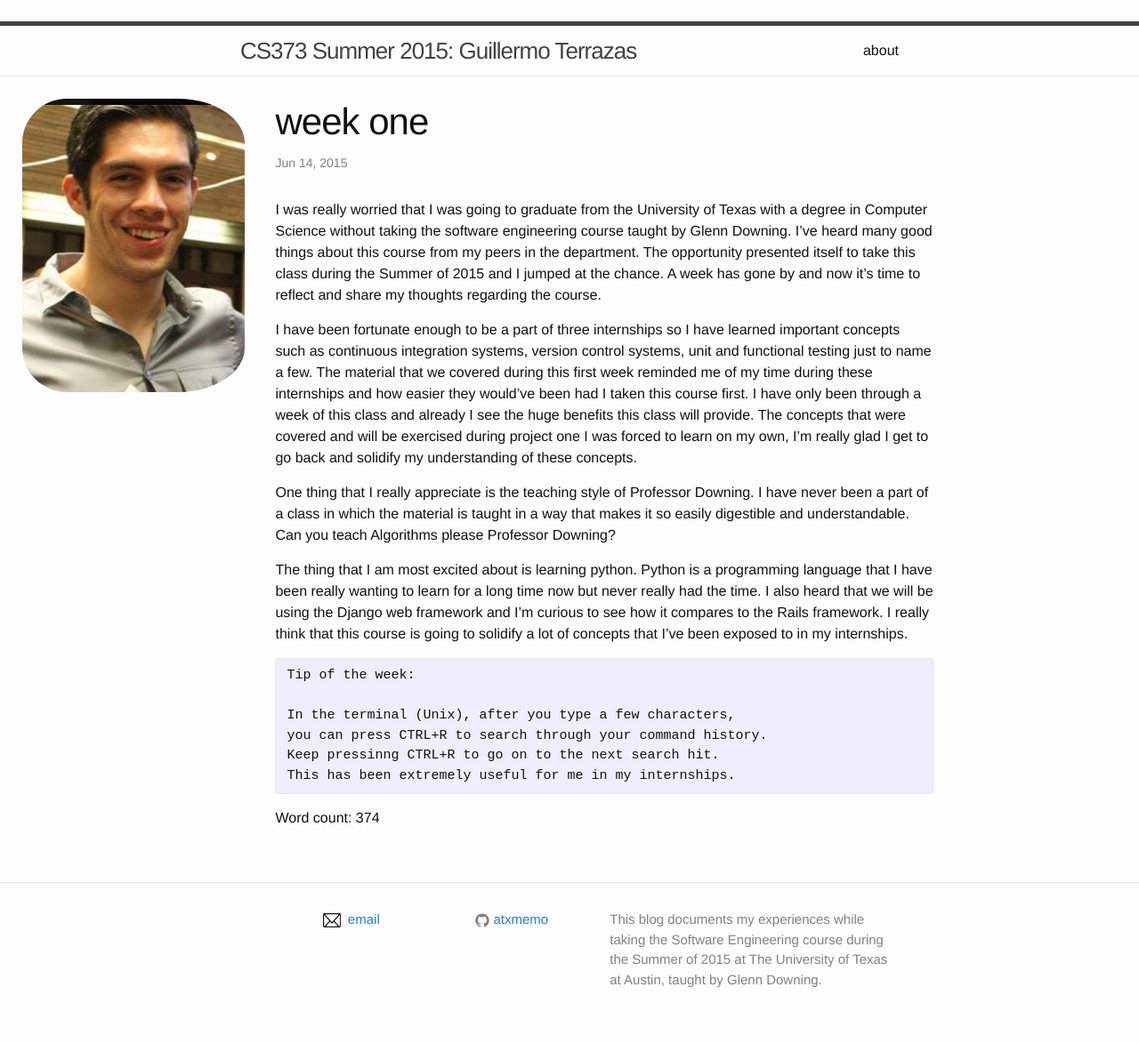
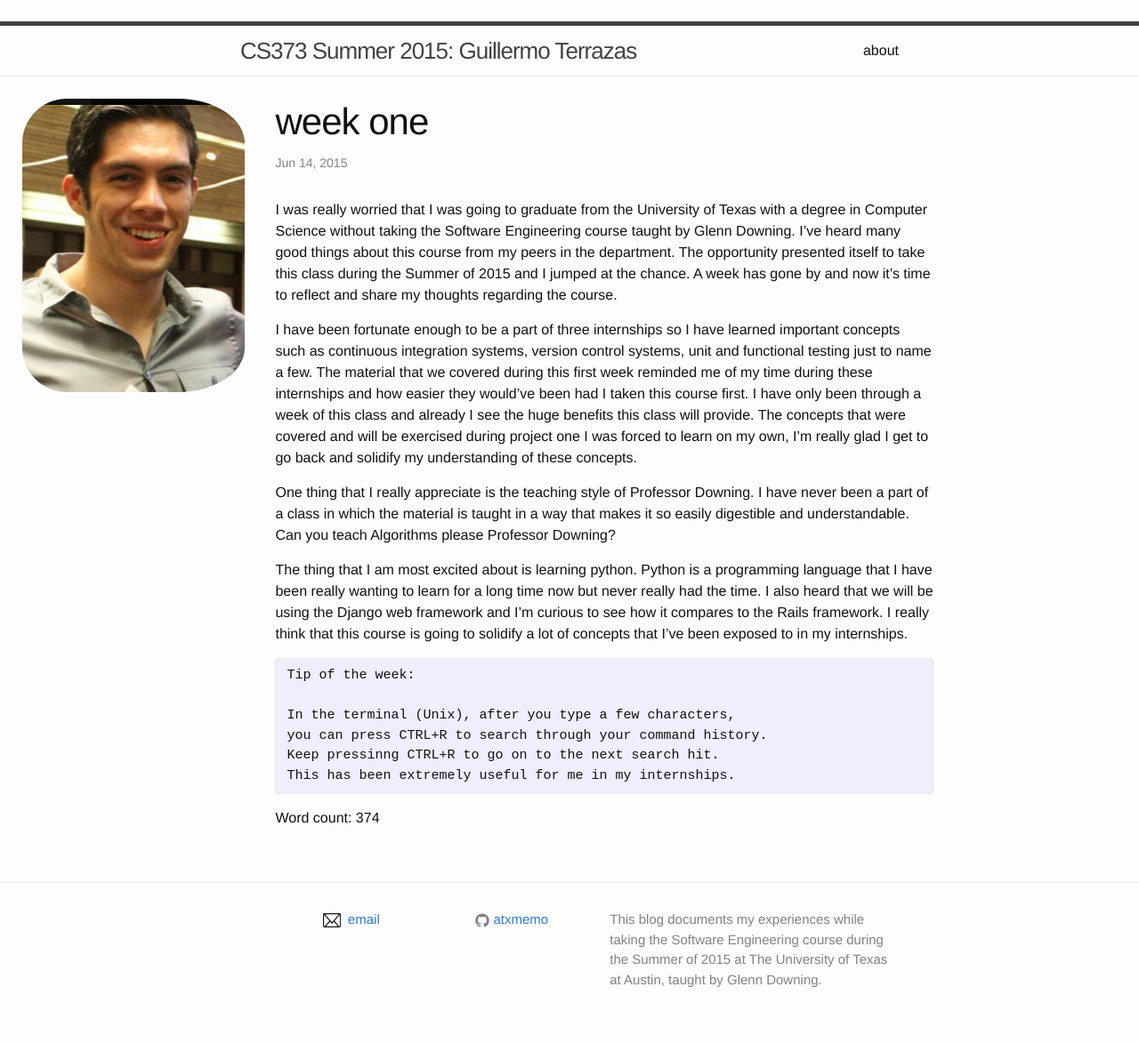
Before and after one commit to atxmemo/atxmemo.github.io, a Jekyll site: the page built from _posts/2015-06-14-week-one.markdown, in a window 1280 px wide. Shown: the whole page at 89% size. Built offline with Jekyll 4.4.1, drawn with Linux system fonts in a browser that asks for light colours.

Commit message:
More wording refactoring

```diff
--- a/_posts/2015-06-14-week-one.markdown
+++ b/_posts/2015-06-14-week-one.markdown
@@ -4,7 +4,7 @@ title:  "week one"
 date:   2015-06-14
 ---
 
-I was really worried that I was going to graduate from the University of Texas with a degree in Computer Science without taking the software engineering course taught by Glenn Downing. I've heard many good things about this course from my peers in the department. The opportunity presented itself to take this class during the Summer of 2015 and I jumped at the chance. A week has gone by and now it's time to reflect and share my thoughts regarding the course.
+I was really worried that I was going to graduate from the University of Texas with a degree in Computer Science without taking the Software Engineering course taught by Glenn Downing. I've heard many good things about this course from my peers in the department. The opportunity presented itself to take this class during the Summer of 2015 and I jumped at the chance. A week has gone by and now it's time to reflect and share my thoughts regarding the course.
 
 I have been fortunate enough to be a part of three internships so I have learned important concepts such as continuous integration systems, version control systems, unit and functional testing just to name a few. The material that we covered during this first week reminded me of my time during these internships and how easier they would've been had I taken this course first. I have only been through a week of this class and already I see the huge benefits this class will provide. The concepts that were covered and will be exercised during project one I was forced to learn on my own, I'm really glad I get to go back and solidify my understanding of these concepts.
 
```
